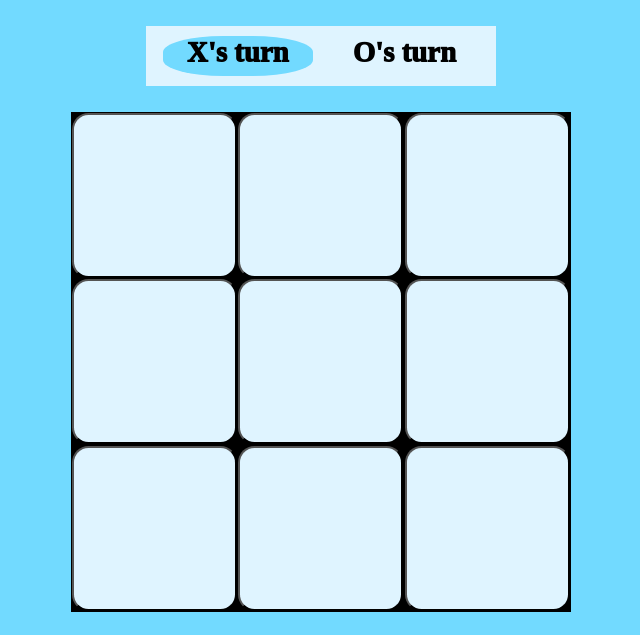
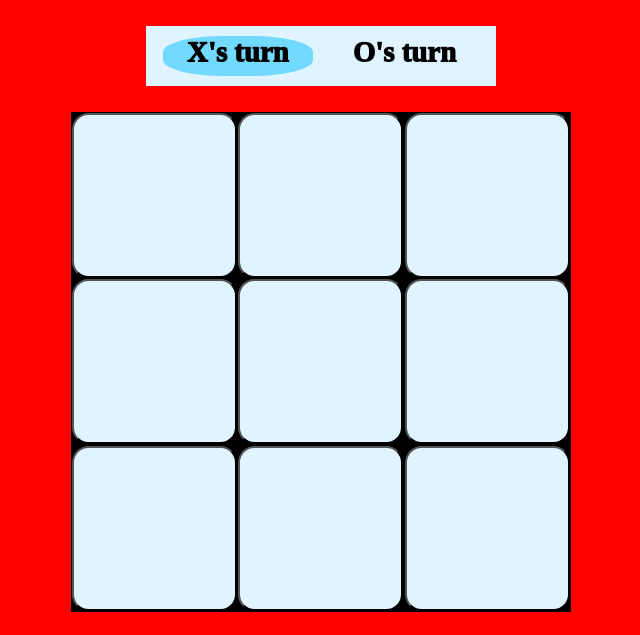
Before and after one commit to sakshamhayaran/PRODIGY_WD_03, a plain HTML site: page index.html in a window 1280 px wide. Shown: the top 635 px of the page, without its empty margins (319-959 px from the left). Drawn offline with Linux system fonts and the light colour scheme.

Commit message:
Update style.css

```diff
--- a/style.css
+++ b/style.css
@@ -3,7 +3,7 @@
     padding:0px;
 }
 html, body{
-    background-color:#72daff;
+    background-color:red;
     height:100%;
     width:100%;
 }
```
